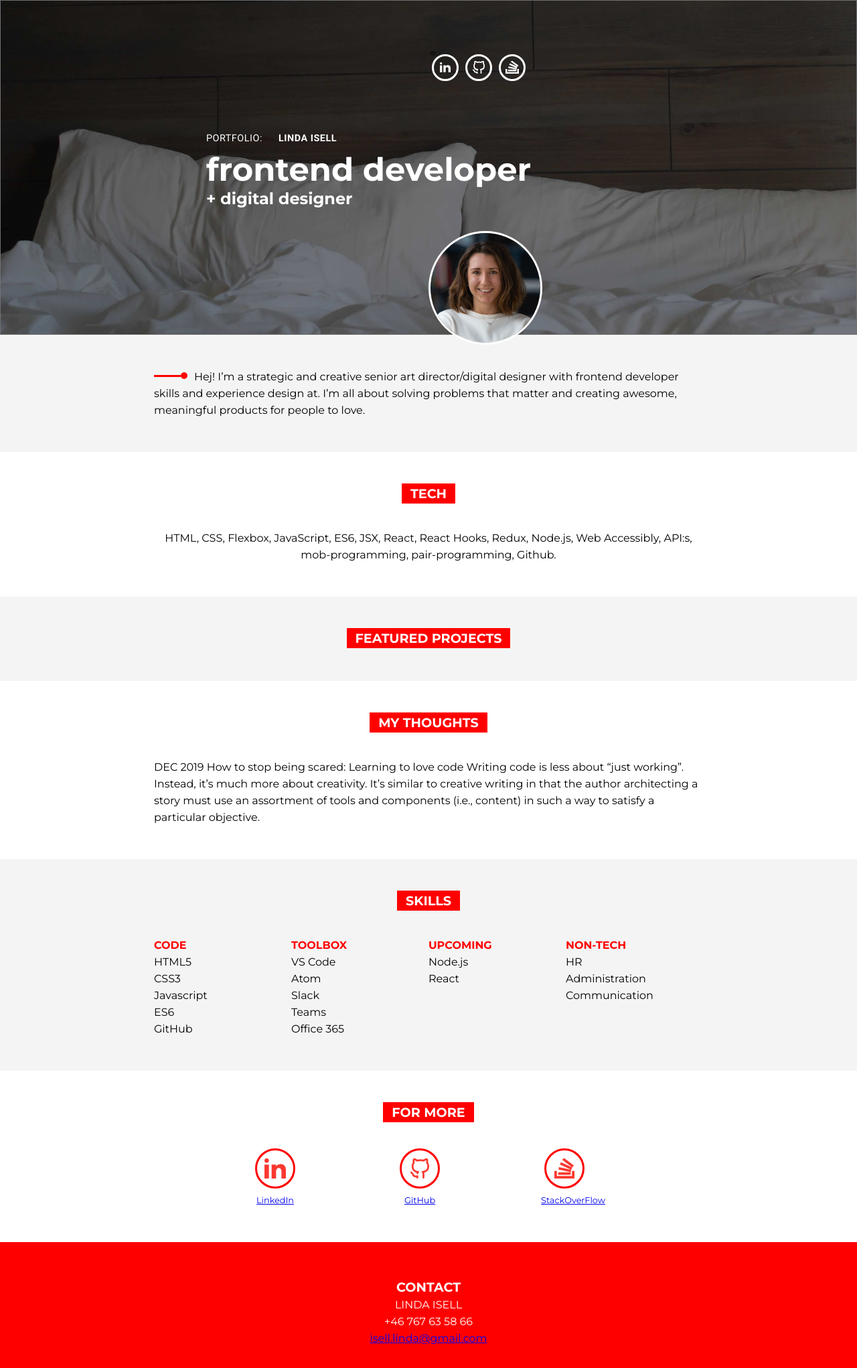
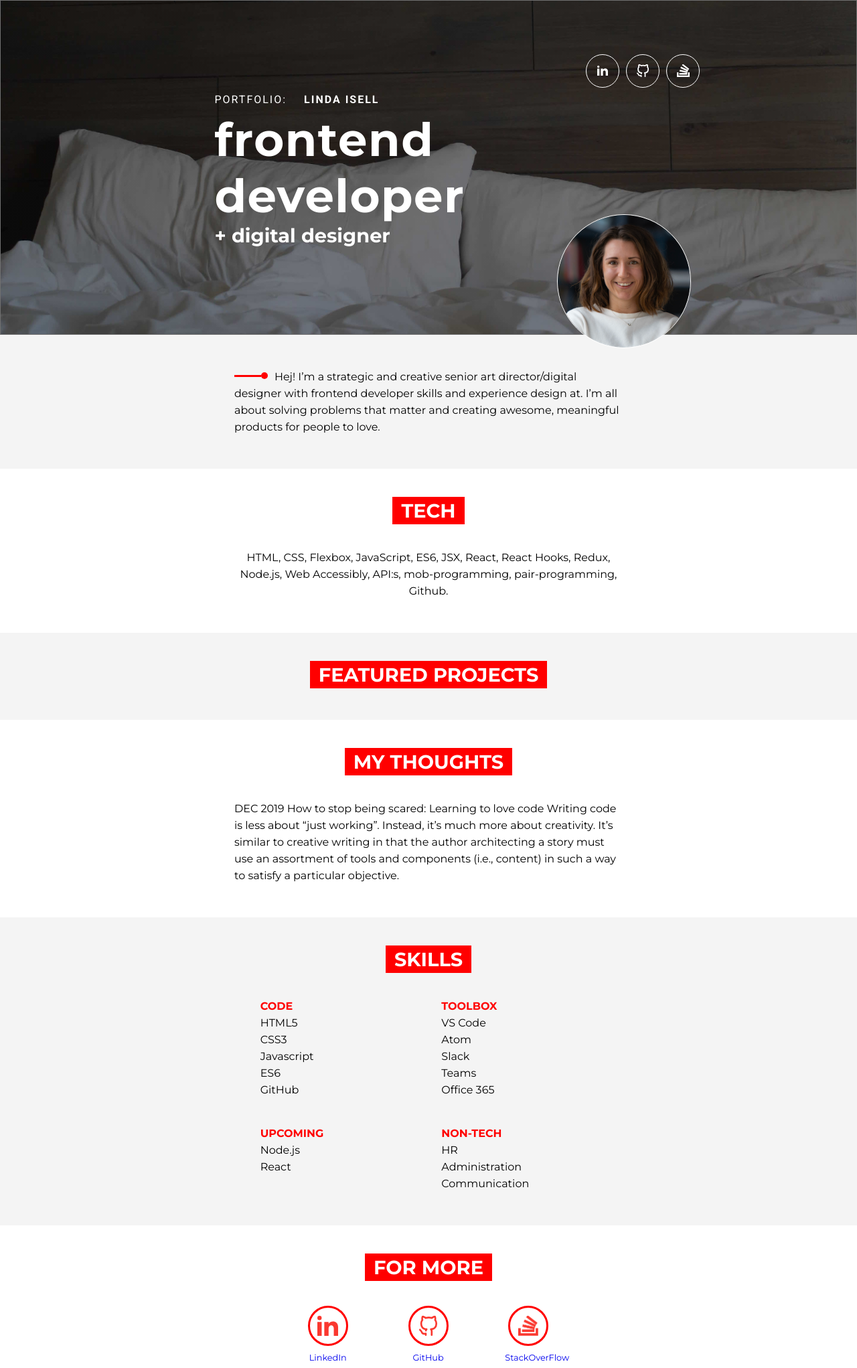
Before and after one commit to liissee/portfolio, a plain HTML site: page index.html in a window 1280 px wide. Shown: the top 2043 px of the page at 67% size. Drawn offline with Linux system fonts and the light colour scheme.

Commit message:
fixed tablet and desktop

```diff
--- a/index.html
+++ b/index.html
@@ -107,7 +107,7 @@
             </a>
             <a href="#">
                 <div class="circles">
-                    <img src="icons/stackof.svg" alt="stack overflow icon" class="icon">
+                    <img src="icons/stackof.png" alt="stack overflow icon" class="icon">
                 </div>
                 <p>StackOverFlow</p>
             </a>
--- a/style.css
+++ b/style.css
@@ -42,6 +42,7 @@
 .hero-text h2 {
     font-weight: 700;
     font-size: 3em;
+    letter-spacing: 1.5px;
 }
 
 .hero-text h3 {
@@ -51,20 +52,22 @@
 
 #name-bold {
     font-weight: bold;
-    color: #fff;
 }
 
 #profile-picture {
     position: absolute;
     top: 69%;
     left: 50%;
-    border: 3px solid #fff;
+    border: 1.5px solid #fff;
     border-radius: 50%;
     width: 170px;
 }
 
+
+/* THREE ICONS IN UPPER RIGHT CORNER */
+
 .circles {
-    border: 3px solid white;
+    border: 1.5px solid white;
     border-radius: 50%;
     width: 40px;
     height: 40px;
@@ -147,7 +150,7 @@ h4 {
 
 .skill-lists {
     display: flex;
-    /* flex-wrap: wrap; */
+    flex-wrap: wrap;
     justify-content: space-between;
 }
 
@@ -165,7 +168,7 @@ h4 {
 }
 
 
-/* FOR MORE INFO */
+/* FOR MORE INFO + icons */
 
 .for-more .circles {
     margin-top: 40px;
@@ -189,6 +192,15 @@ h4 {
     padding-top: 0px;
 }
 
+.for-more a {
+    text-decoration: none;
+    text-align: center;
+}
+
+.for-more a:hover {
+    color: red;
+}
+
 
 /* FOOTER */
 
@@ -203,14 +215,38 @@ footer {
 
 /* TABLET */
 
-@media (min-width: 650px) {}
-
-
-/* DESKTOP */
-
-@media (min-width: 900px) {
+@media (min-width: 650px) and (max-width: 999px) {
+    /* HEADER/HERO IMAGE SECTION */
+    h4 {
+        font-size: 1.4em;
+    }
+    .hero-text {
+        top: 50%;
+        left: 46%;
+    }
+    .hero-text h2 {
+        font-size: 3.5em;
+    }
+    .hero-text h3 {
+        font-size: 1.6em;
+    }
+    #profile-picture {
+        top: 64%;
+        left: 60%;
+        width: 190px;
+    }
+    /* THREE ICONS IN UPPER RIGHT CORNER */
+    .circles {
+        width: 50px;
+        height: 50px;
+        margin: 5px;
+    }
+    .icons {
+        top: 15%;
+        left: 64%;
+    }
     section {
-        padding: 50px 230px;
+        padding: 50px 150px;
     }
     .skill-lists {
         display: flex;
@@ -218,3 +254,55 @@ footer {
         justify-content: space-evenly;
     }
 }
+
+
+/* DESKTOP */
+
+@media (min-width: 1000px) {
+    /* HEADER/HERO IMAGE SECTION */
+    .hero-text {
+        top: 50%;
+        left: 50%;
+    }
+    .hero-text p {
+        font-size: 1em;
+        letter-spacing: 2px;
+    }
+    .hero-text h2 {
+        font-size: 4.3em;
+    }
+    .hero-text h3 {
+        font-size: 1.8em;
+    }
+    #profile-picture {
+        top: 64%;
+        left: 65%;
+        width: 200px;
+    }
+    /* THREE ICONS IN UPPER RIGHT CORNER */
+    .circles {
+        width: 50px;
+        height: 50px;
+        margin: 5px;
+    }
+    .icons {
+        top: 15%;
+        left: 68%;
+    }
+    section {
+        padding: 50px 350px;
+    }
+    .skill-lists {
+        display: flex;
+        flex-direction: row;
+        justify-content: space-evenly;
+    }
+    .icons-bottom {
+        display: flex;
+        justify-content: space-evenly;
+        margin-left: 25px;
+    }
+    h4 {
+        font-size: 1.8em;
+    }
+}
```
Also changed, not shown: icons/93ae73c51933403f4cf8512e8cf05115.png (added), icons/stackof.png (added), 2 other files.
